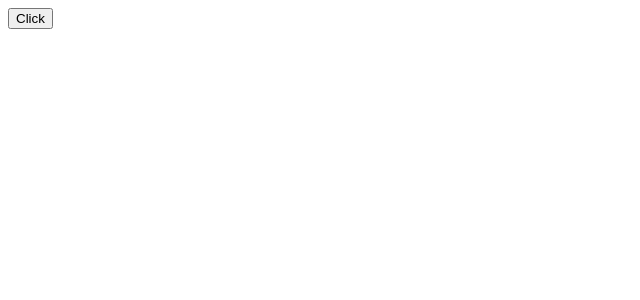
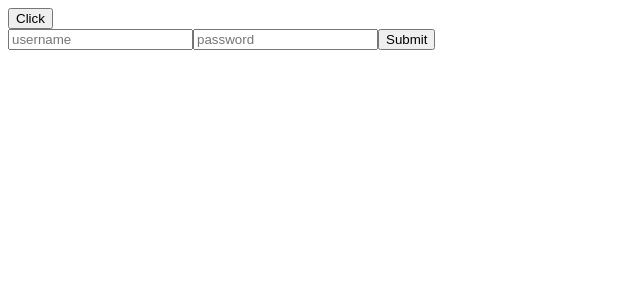
Before and after one commit to Tonipenyallop/algo, a React (Create React App) app: page / in a window 1280 px wide. Shown: the top 300 px of the page, without its empty margins (0-640 px from the left). Built offline with nearby package versions, Linux system fonts and the light colour scheme.

Commit message:
update: login form

```diff
--- a/src/App.tsx
+++ b/src/App.tsx
@@ -1,5 +1,6 @@
 import React from "react";
 import { Button } from "react-bootstrap";
+import Login from "./components/Login";
 
 function App() {
   return (
@@ -7,6 +8,7 @@ function App() {
       <Button variant="primary" className="btn-primary">
         Click
       </Button>
+      <Login />
     </div>
   );
 }
--- /dev/null
+++ b/src/components/Login.tsx
@@ -0,0 +1,21 @@
+import axios from "axios";
+import React from "react";
+import RegisterRequest from "../interfaces/RegisterRequest";
+export default function Login() {
+  const register = async () => {
+    const registerRequest: RegisterRequest = {
+      username: "toni",
+      password: "secret",
+    };
+    const registerResponse = axios.post("/register", registerRequest);
+    console.log(registerResponse);
+  };
+
+  return (
+    <div>
+      <input type="text" placeholder="username" />
+      <input type="text" placeholder="password" />
+      <button onClick={register}>Submit</button>
+    </div>
+  );
+}
```
